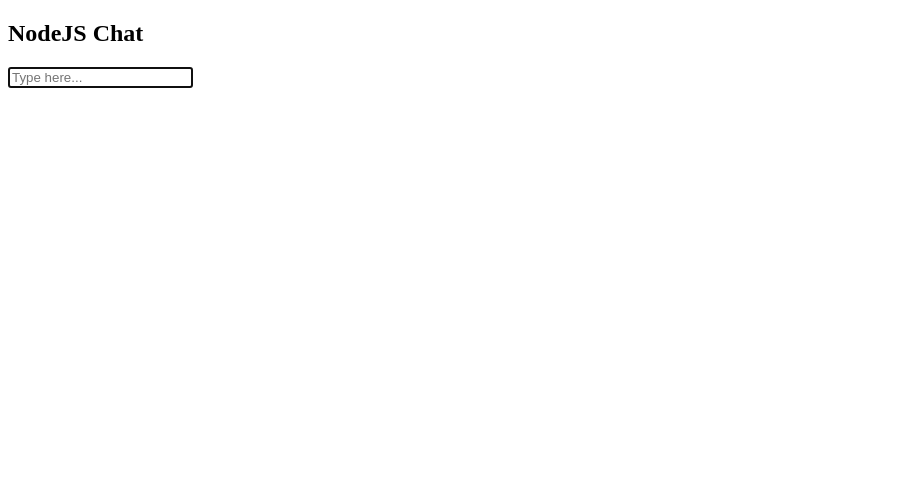
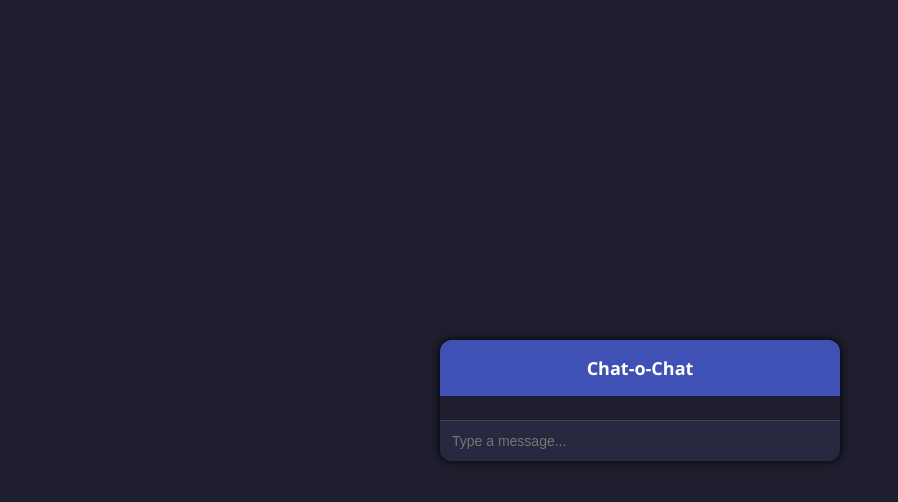
Before and after one commit to vartaks/nodejs-intro, a website: page chat-app/public/index.html in a window 1280 px wide. Shown: the whole page, without its empty margins (0-898 px from the left). Drawn offline with Linux system fonts and the light colour scheme.

Commit message:
:recycle: Separated the frontend into HTML, CSS, and JS files

```diff
--- a/chat-app/public/index.html
+++ b/chat-app/public/index.html
@@ -1,30 +1,16 @@
-<!-- public/index.html -->
 <!DOCTYPE html>
-<html>
+<html lang="en">
 <head>
-  <title>Chat App</title>
+  <meta charset="UTF-8" />
+  <title>Chat-o-Chat</title>
+  <link rel="stylesheet" href="style.css" />
 </head>
 <body>
-  <h2>NodeJS Chat</h2>
-  <div id="chat"></div>
-  <input id="input" placeholder="Type here..." autofocus autocomplete="off"/>
-  <script>
-    const socket = new WebSocket('ws://localhost:3000');
-    const chat = document.getElementById('chat');
-    const input = document.getElementById('input');
-
-    socket.onmessage = e => {
-      const msg = document.createElement('div');
-      msg.textContent = e.data;
-      chat.appendChild(msg);
-    };
-
-    input.addEventListener('keypress', e => {
-      if (e.key === 'Enter') {
-        socket.send(input.value);
-        input.value = '';
-      }
-    });
-  </script>
+  <div class="chat-container">
+    <header>Chat-o-Chat</header>
+    <div id="chat" class="chat-box"></div>
+    <input id="input" placeholder="Type a message..." autofocus />
+  </div>
+  <script src="script.js"></script>
 </body>
 </html>
--- /dev/null
+++ b/chat-app/public/script.js
@@ -0,0 +1,22 @@
+const socket = new WebSocket('ws://localhost:3000');
+const chat = document.getElementById('chat');
+const input = document.getElementById('input');
+
+// Append messages to the chat box
+function appendMessage(text) {
+  const msg = document.createElement('div');
+  msg.textContent = text;
+  chat.appendChild(msg);
+  chat.scrollTop = chat.scrollHeight;
+}
+
+// Incoming messages
+socket.onmessage = e => appendMessage(e.data);
+
+// Send message on Enter
+input.addEventListener('keypress', e => {
+  if (e.key === 'Enter' && input.value.trim()) {
+    socket.send(input.value.trim());
+    input.value = '';
+  }
+});
--- /dev/null
+++ b/chat-app/public/style.css
@@ -0,0 +1,52 @@
+body {
+  margin: 0;
+  padding: 0;
+  font-family: 'Segoe UI', sans-serif;
+  background: #1e1e2f;
+  color: #fff;
+  display: flex;
+  justify-content: center;
+  align-items: center;
+  height: 100vh;
+}
+
+.chat-container {
+  width: 400px;
+  background: #2c2c3e;
+  border-radius: 12px;
+  box-shadow: 0 0 10px #000;
+  overflow: hidden;
+  display: flex;
+  flex-direction: column;
+}
+
+header {
+  padding: 16px;
+  background: #3f51b5;
+  font-size: 18px;
+  text-align: center;
+  font-weight: bold;
+}
+
+.chat-box {
+  flex-grow: 1;
+  padding: 12px;
+  overflow-y: auto;
+  background: #1e1e2f;
+  font-size: 14px;
+}
+
+.chat-box div {
+  margin-bottom: 8px;
+  line-height: 1.4;
+}
+
+input#input {
+  padding: 12px;
+  border: none;
+  outline: none;
+  font-size: 14px;
+  background: #282840;
+  color: #fff;
+  border-top: 1px solid #444;
+}
```
Also changed, not shown: chat-app/server.js (+19 -6 lines).
